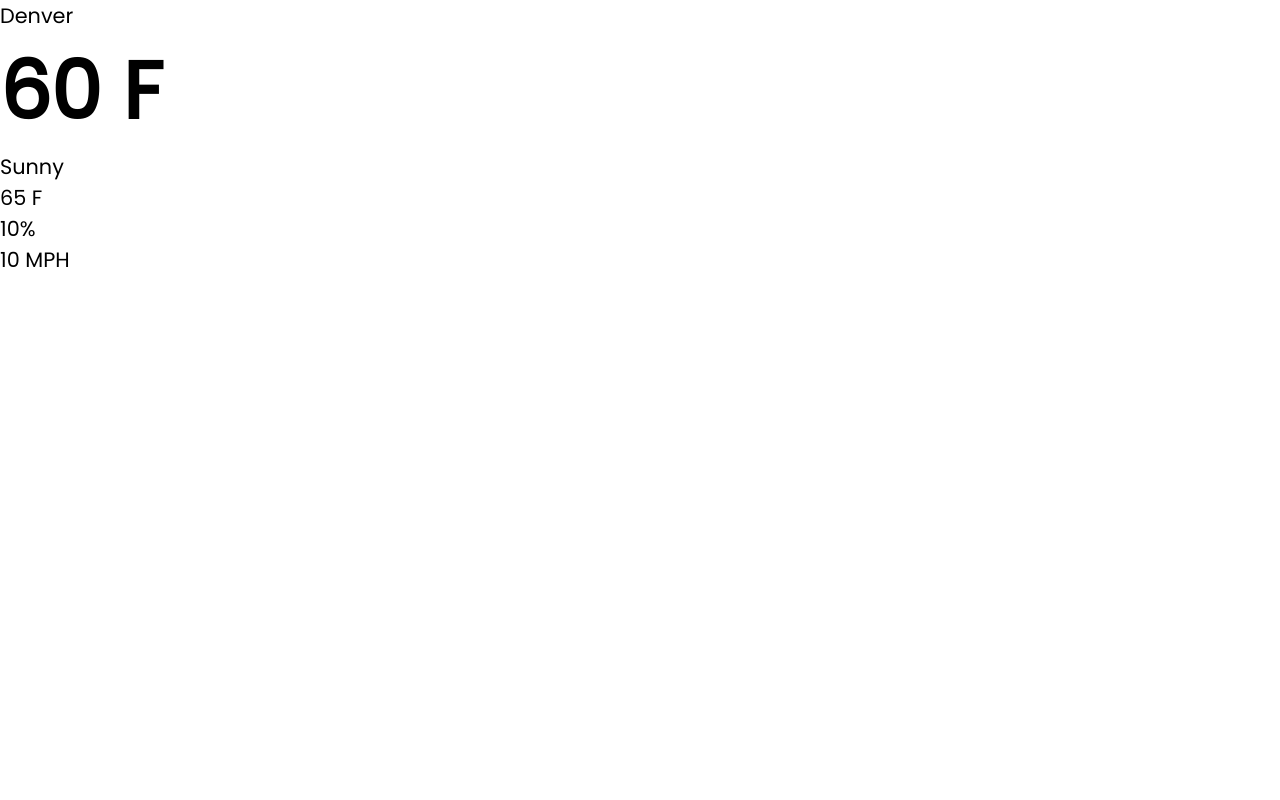
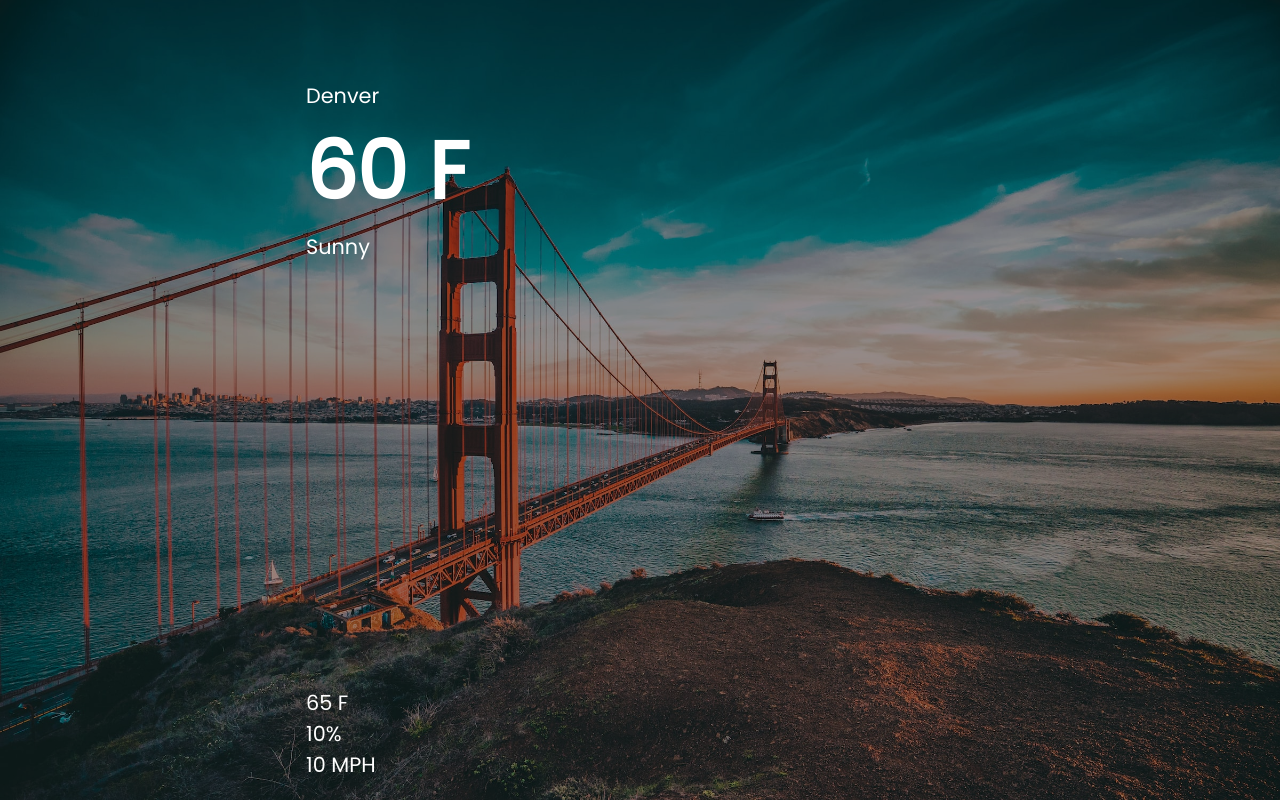
Before and after one commit to koller-m/weather-app-react, a React (Create React App) app: page / in a window 1280 px wide. Built offline with nearby package versions, Linux system fonts and the light colour scheme.

Commit message:
Style App/container class

```diff
--- a/src/App.js
+++ b/src/App.js
@@ -2,11 +2,12 @@ import axios from 'axios';
 import { useState } from 'react';
 
 function App() {
-  // Left off 12:00
+  // Left off 15:30
   return (
     <div className="App">
       <div className="container">
         <div className="top">
+          <div className="location">
             <p>Denver</p>
           </div>
           <div className="temp">
@@ -14,6 +15,7 @@ function App() {
           </div>
           <div className="description">
             <p>Sunny</p>
+          </div>
         </div>
         <div className="bottom">
           <div className="feels">
--- a/src/index.css
+++ b/src/index.css
@@ -14,3 +14,36 @@ h1 {
 p {
   font-size: 1.3rem;
 }
+
+.App {
+  width: 100%;
+  height: 100vh;
+  position: relative;
+  background-color: rgba(0, 0, 0, 0.4);
+  color: #fff;
+}
+
+.App::before{
+  content: '';
+  background: url('./assets/joseph-barrientos-Ji_G7Bu1MoM-unsplash.jpg');
+  background-position: center;
+  background-size: cover;
+  position: absolute;
+  width: 100%;
+  height: 100%;
+  top: 0;
+  left: 0;
+  z-index: -1;
+}
+
+.container {
+  max-width: 700px;
+  height: 700px;
+  margin: auto;
+  padding: 0 1rem;
+  position: relative;
+  top: 10%;
+  display: flex;
+  flex-direction: column;
+  justify-content: space-between;
+}
```
Lines whose indentation alone changed are shown as unchanged.
